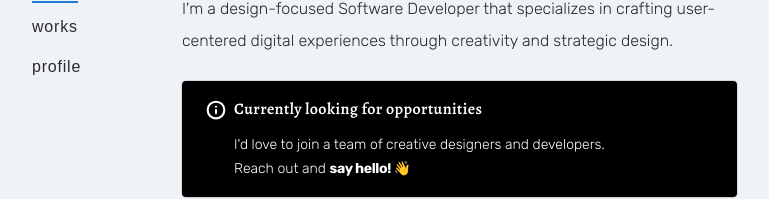
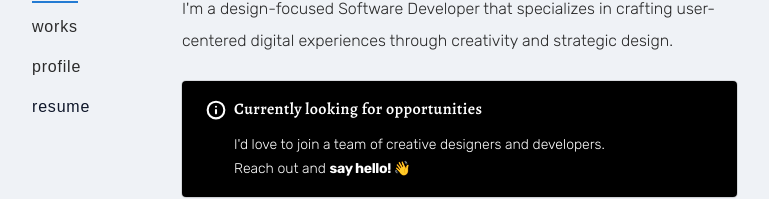
Before and after one commit to Yezo/portfolio-v2, a Next.js app: page / in a window 1280 px wide. Shown: the part 201-400 px from the top of the page, without its empty margins (160-929 px from the left). Built offline with nearby package versions, Linux system fonts and the light colour scheme; a web font is replaced by a local one.

Commit message:
add resume link

```diff
--- a/src/components/Navbar/Navbar.tsx
+++ b/src/components/Navbar/Navbar.tsx
@@ -3,6 +3,7 @@
 import { usePathname } from "next/navigation"
 import Logo from "@/components/Typography/Logo"
 import NavbarLink from "@/components/Navbar/NavbarLink"
+import Link from "next/link"
 
 const navItems = {
   "/": {
@@ -38,6 +39,11 @@ export default function Navbar() {
               {Object.entries(navItems).map(([path, { name }]) => {
                 return <NavbarLink path={path} pathname={pathname} name={name} key={path} />
               })}
+              <li>
+                <Link href="/resume.pdf" target="_blank">
+                  resume
+                </Link>
+              </li>
             </ul>
           </nav>
         </div>
```
